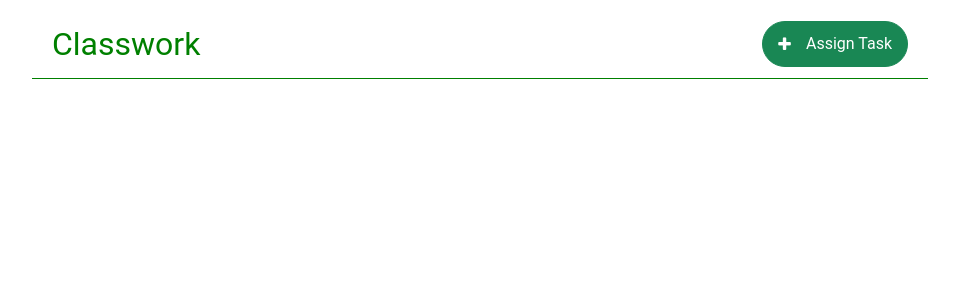
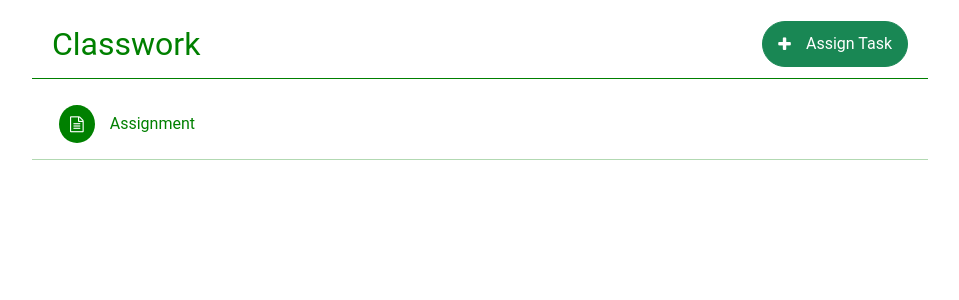
Before and after one commit to bilal-patiwala/Class101, a Django app: template TeacherPortal/templates/TeacherPortal/classwork.html in a window 1280 px wide. Shown: the part 66-366 px from the top of the page, without its empty margins (160-1119 px from the left). Run offline with Django 4.2, Linux system fonts and the light colour scheme; the template is opened without the code that fills it: values that come from a table or form of the project are taken from there, others are empty; data comes from the database, SQL or seed files in the repository; both versions use the stored data as it was after the commit; tables that the repository leaves empty hold one stand-in row (values such as "Sample post").

Commit message:
showing assignment in template

```diff
--- a/TeacherPortal/templates/TeacherPortal/classwork.html
+++ b/TeacherPortal/templates/TeacherPortal/classwork.html
@@ -15,6 +15,21 @@
                 <div>
                     <button id="assign-task-btn" class="btn btn-success" data-bs-toggle="modal" data-bs-target="#assignWorkModal"><i class="fa fa-plus" style="color: white; "></i> Assign Task</button>
                 </div>
+            </div>
+            <div id="show-assignment-conatiner">
+              <div class="accordion accordion-flush" id="accordionFlushExample">
+                <div class="accordion-item">
+                    <button class="btn border-0 collapsed" type="button" data-bs-toggle="collapse" data-bs-target="#flush-collapseOne" aria-expanded="false" aria-controls="flush-collapseOne">
+                      <div id="assignment-info-container" style="color: green;">
+                        <i id="file-icon" class="fa fa-file-text-o"></i>
+                        Assignment
+                      </div>
+                    </button>
+                  <div id="flush-collapseOne" class="accordion-collapse collapse" aria-labelledby="flush-headingOne" data-bs-parent="#accordionFlushExample">
+                    <div class="accordion-body">file</div>
+                  </div>
+                </div>
+              </div>
             </div>
        </div>
     </section>
--- a/static/TeacherPortal/css/classwork.css
+++ b/static/TeacherPortal/css/classwork.css
@@ -77,6 +77,37 @@
     content: none;
 }
 
+#show-assignment-conatiner{
+    /* border: 1px solid red; */
+    margin-top: 20px;
+    padding: 0px 0px 10px 15px;
+    border-bottom: 1px solid rgb(0, 128, 0,0.3);
+}
+
+#assignment-info-container{
+
+    display: flex;
+    justify-content: space-between;
+    align-items: center;
+}
+
+#assignment-info-container > #file-icon{
+    background-color: rgb(0,128,0);
+    color: white;
+    font-size: 1em;
+}
+
+#show-assignment-conatiner:hover{
+    border: none;
+    border-radius: 10px;
+    padding: 10px;
+    -webkit-box-shadow: 0px 0px 7px 0px rgba(0,0,0,0.75);
+    -moz-box-shadow: 0px 0px 7px 0px rgba(0,0,0,0.75);
+    box-shadow: 0px 0px 7px 0px rgba(0,0,0,0.75);
+}
+
+#accordin-btn{width: 100%;}
+
 @media screen and (max-width:1000px) {
     #form{
         width: 70%;
```
Also changed, not shown: db.sqlite3, media/classroom/teacher_profile_pic/3NcPd7l2_400x400.jpg (added).
